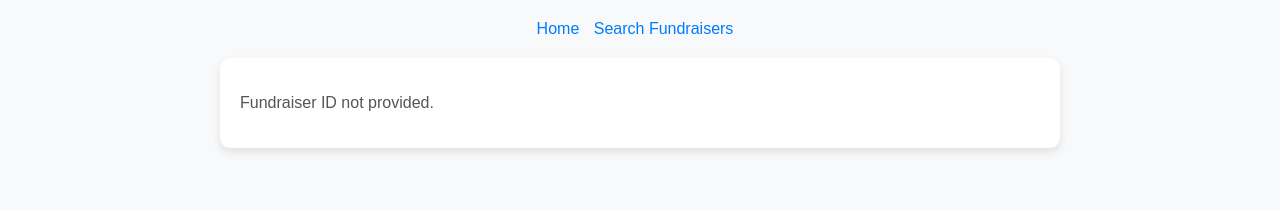
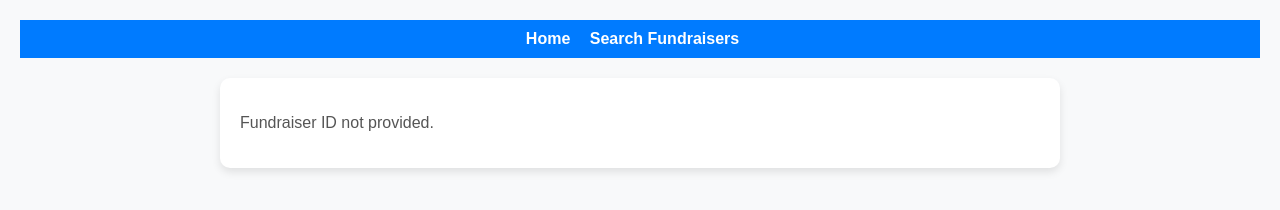
Before and after one commit to Dhruvp-132/Web_Development_II_Ass2-, a website: page fundraiser.html in a window 1280 px wide. Drawn offline with Linux system fonts and the light colour scheme.

Commit message:
Updating

```diff
--- a/fundraiser.html
+++ b/fundraiser.html
@@ -13,12 +13,17 @@
         }
         .menu {
             margin-bottom: 20px;
+            padding: 10px;
+            background-color: #007BFF;
+            color: white;
             text-align: center;
         }
         .menu a {
-            margin-right: 10px;
+            margin-right: 15px;
             text-decoration: none;
-            color: #007BFF;
+            color: white;
+            font-weight: bold;
+            text-align: center;
         }
         .fundraiser-container {
             background-color: #fff;
```
